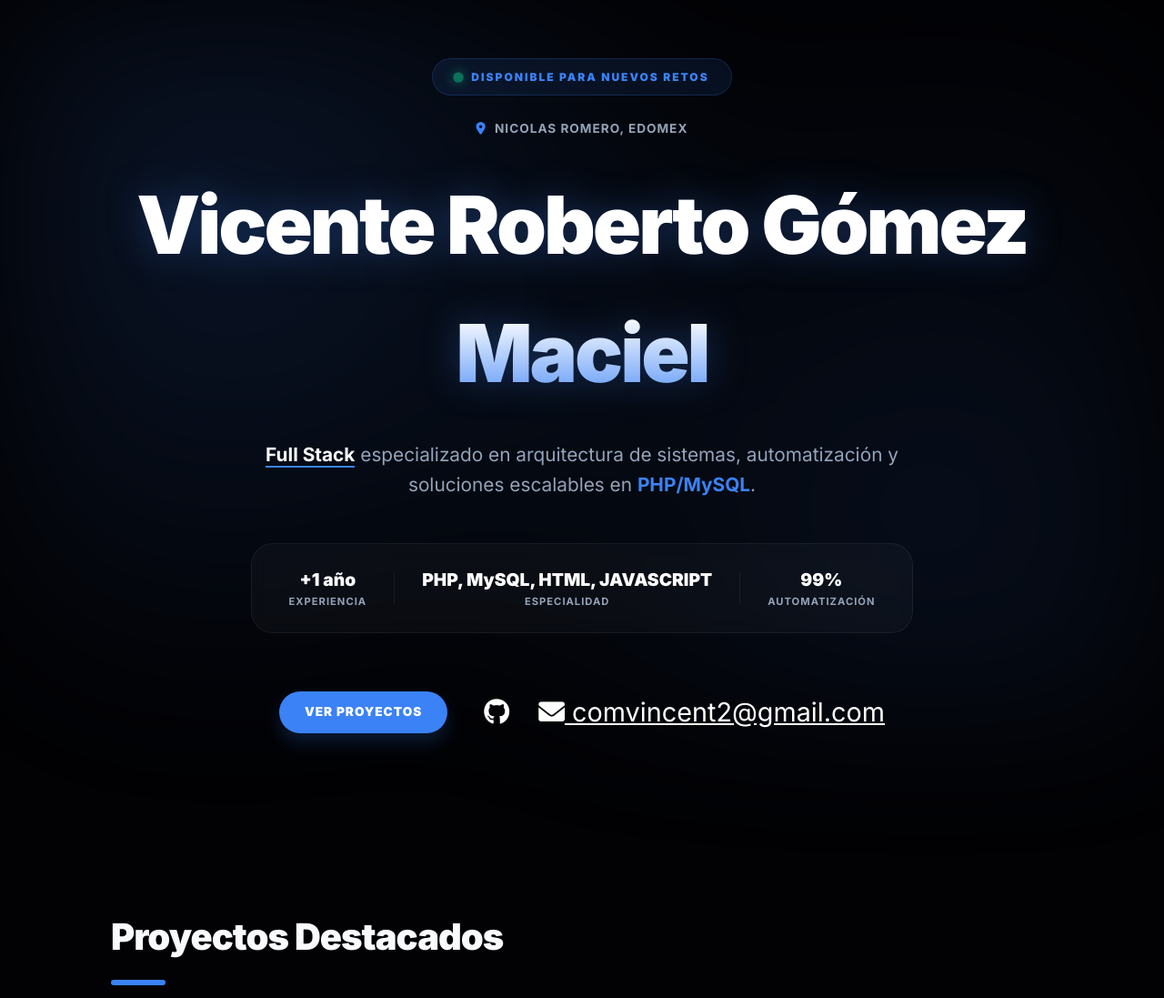
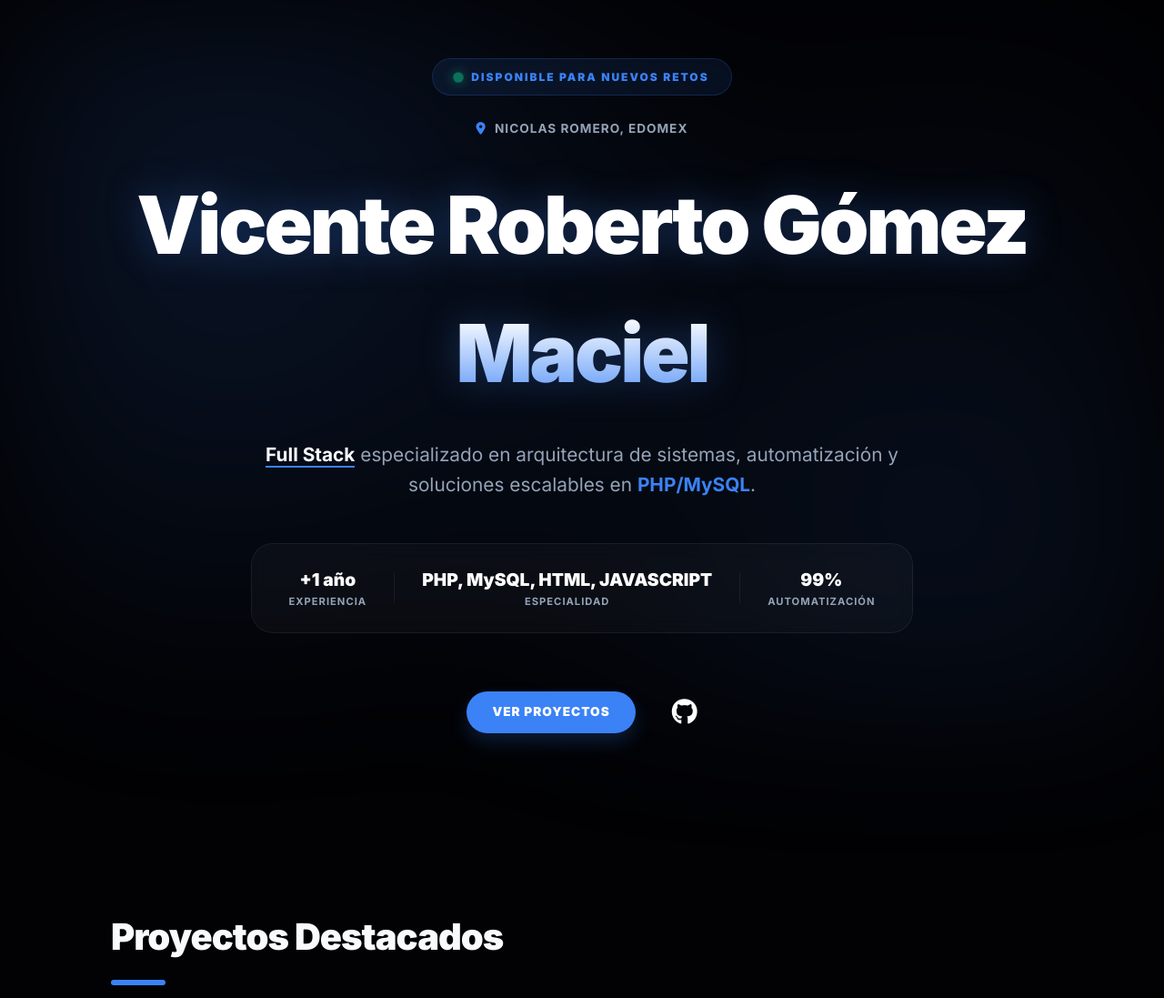
Before and after one commit to comvincent-bit/portafolio, a plain HTML site: page index.html in a window 1280 px wide. Shown: the top 1097 px of the page at 91% size. Drawn offline with Linux system fonts and the light colour scheme.

Commit message:
Update index.html

```diff
--- a/index.html
+++ b/index.html
@@ -46,9 +46,6 @@
         <a href="#projects" class="btn-primary">Ver Proyectos</a>
         <div class="social-links">
             <a href="https://github.com/comvincent-bit" target="_blank" title="GitHub"><i class="fab fa-github"></i></a>
-          <a href="mailto:comvincent2@gmail.com" title="Email">
-    <i class="fas fa-envelope"></i> <span>comvincent2@gmail.com</span>
-</a>
         </div>
     </div>
 </header>
```
